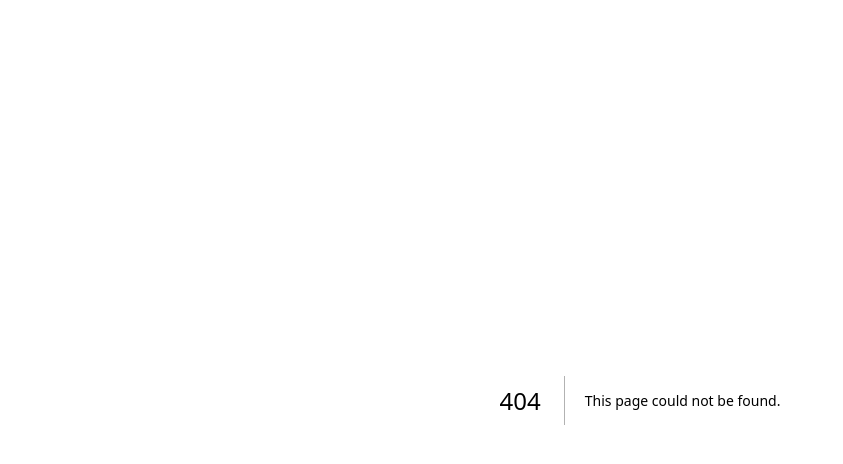
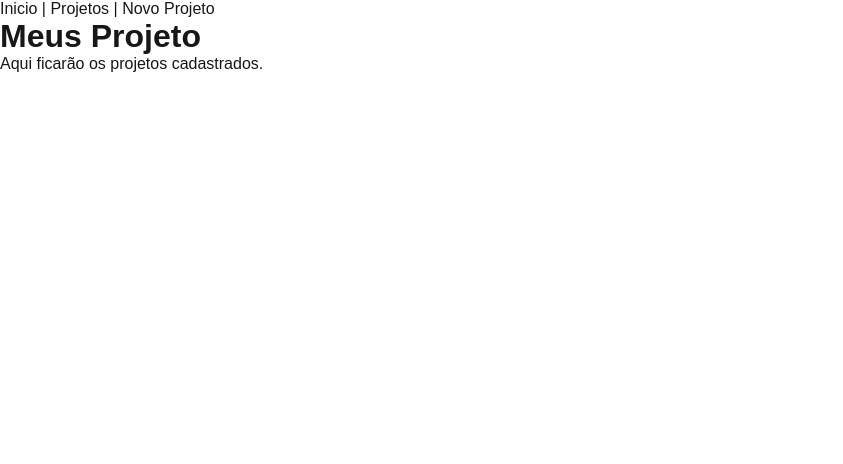
Before and after one commit to einelucas/web-fullstack-lab, a Next.js app: page /projetos in a window 1280 px wide. Before the commit this address had no page. Shown: the top 464 px of the page, without its empty margins (0-843 px from the left). Built offline with nearby package versions, Linux system fonts and the light colour scheme.

Commit message:
feat: adiciona rotas e navegacao reutilizavel

```diff
--- a/src/app/page.js
+++ b/src/app/page.js
@@ -1,5 +1,6 @@
 "use client";
 
+import Navegacao from "@/components/Navegacao";
 import { useState } from "react";
 import styles from "./page.module.css";
 
@@ -24,6 +25,7 @@ export default function Home() {
         <button className={styles.button} onClick={iniciarSessao}>
           {iniciado ? "Reiniciar!" : "começar"}
         </button>
+        <Navegacao />
       </section>
     </main>
   );
--- /dev/null
+++ b/src/app/projetos/page.js
@@ -0,0 +1,12 @@
+import Navegacao from "@/components/Navegacao";
+
+export default function ProjetosPage() {
+  return (
+    <main>
+      <Navegacao />
+
+      <h1>Meus Projeto</h1>
+      <p>Aqui ficarão os projetos cadastrados.</p>
+    </main>
+  );
+}
--- /dev/null
+++ b/src/components/Navegacao.js
@@ -0,0 +1,13 @@
+import Link from "next/link";
+
+export default function Navegacao() {
+  return (
+    <nav aria-label="Navegação Principal">
+      <Link href="/">Inicio</Link>
+      {" | "}
+      <Link href="/projetos">Projetos</Link>
+      {" | "}
+      <Link href="/projetos">Novo Projeto</Link>
+    </nav>
+  );
+}
```
Also changed, not shown: src/app/projetos/novo/page.js (added).
